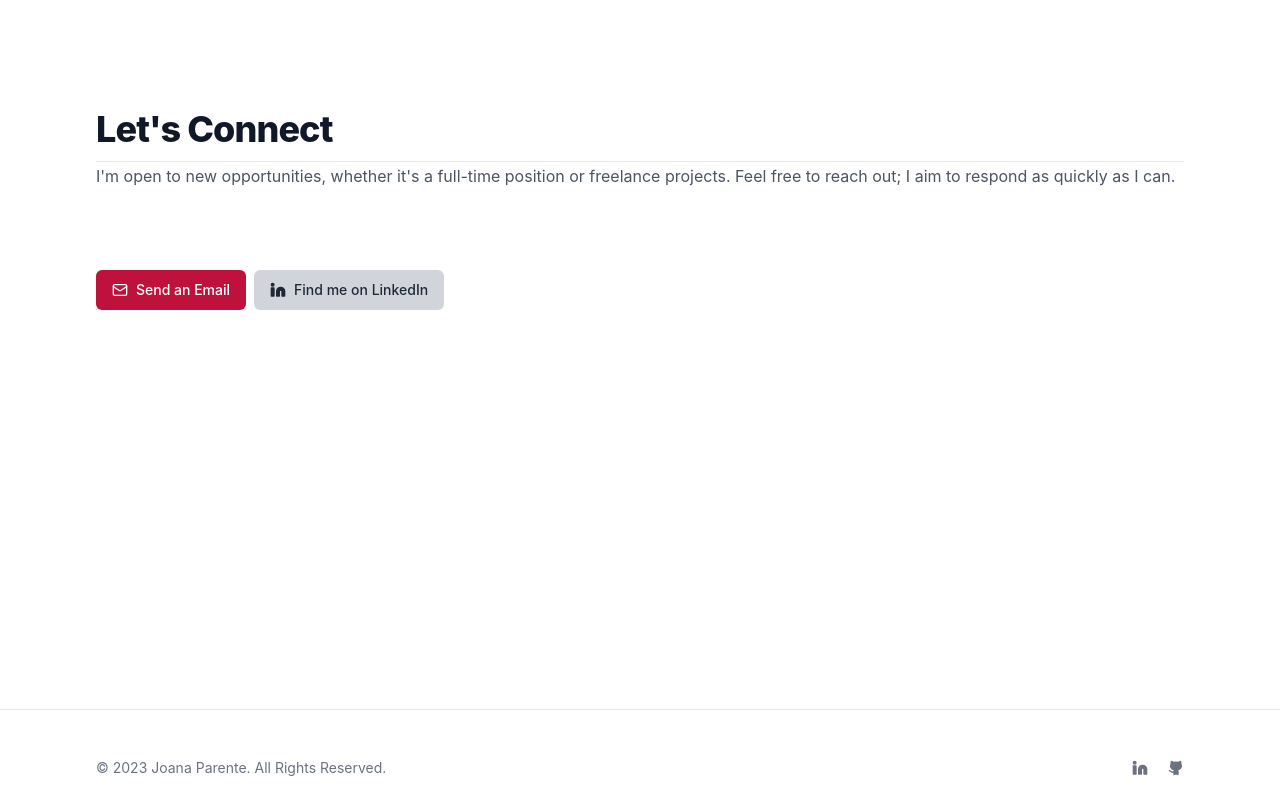
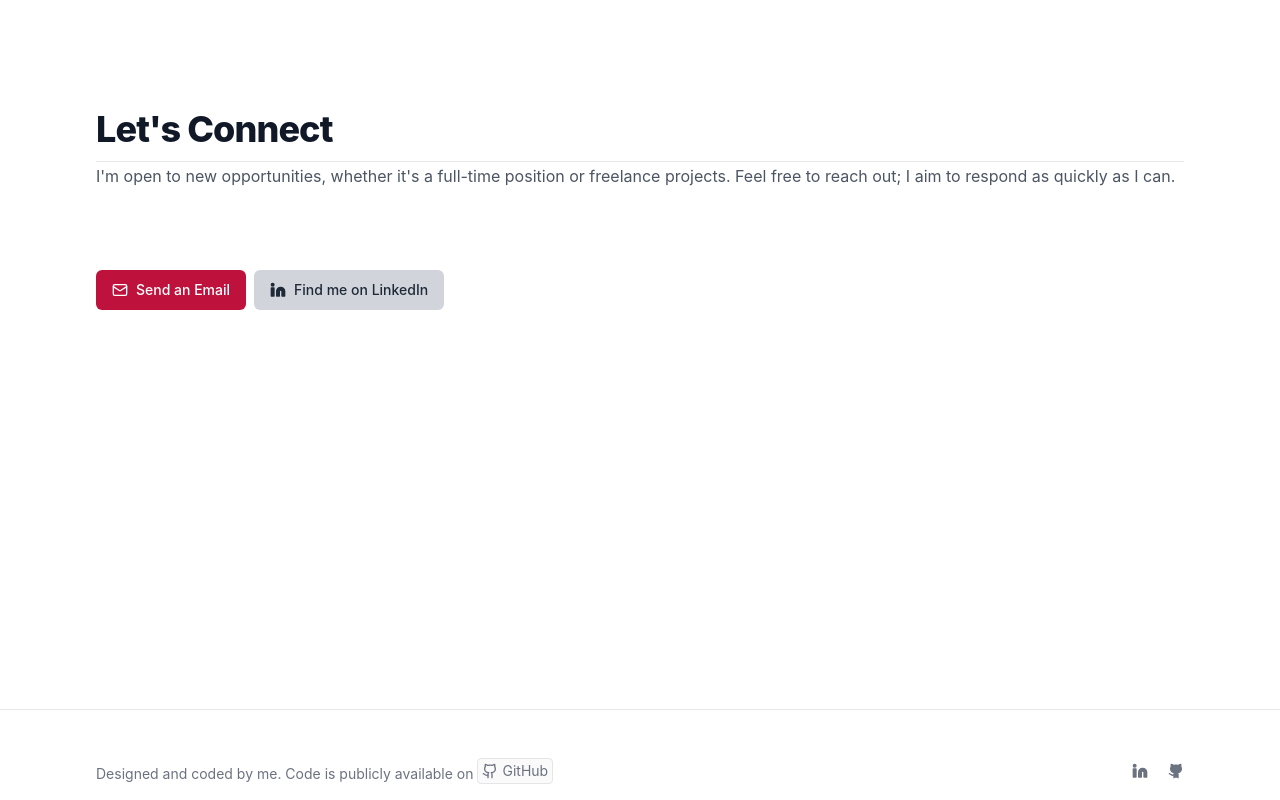
Before and after one commit to jrparente/joanaramosparente-v2, a React (Vite) app: page / in a window 1280 px wide. Shown: the part 3299-4099 px from the top of the page. Built offline with nearby package versions, Linux system fonts and the light colour scheme.

Commit message:
Added GitHub repo link to footer

```diff
--- a/src/components/Footer/Footer.tsx
+++ b/src/components/Footer/Footer.tsx
@@ -1,4 +1,4 @@
-import { Linkedin, Github } from "lucide-react";
+import { Linkedin, Github, GithubIcon } from "lucide-react";
 
 const socialMedia = [
   {
@@ -20,11 +20,16 @@ function Footer() {
       <div className="max-w-screen-xl mx-auto py-4 px-5 xs:px-10 sm:px-12 md:px-24 ">
         <div className="sm:flex sm:items-center sm:justify-between">
           <span className="text-sm text-gray-500 sm:text-center dark:text-gray-400">
-            © {new Date().getFullYear()}{" "}
-            <a href="https://flowbite.com/" className="hover:underline">
-              Joana Parente
+            Designed and coded by me. Code is publicly available on{" "}
+            <a
+              href="https://github.com/jrparente/joanaramosparente-v2"
+              target="_blank"
+              rel="noopener noreferrer"
+              className="border border-neutral-200 bg-neutral-50 rounded p-1 text-sm inline-flex items-center leading-4 text-gray-500 no-underline hover:text-gray-900"
+            >
+              <GithubIcon className="inline-flex mr-1 w-4 h-4" />
+              GitHub
             </a>
-            . All Rights Reserved.
           </span>
           <div className="flex mt-4 space-x-5 sm:justify-center sm:mt-0">
             {socialMedia.map((route, index) => (
```
